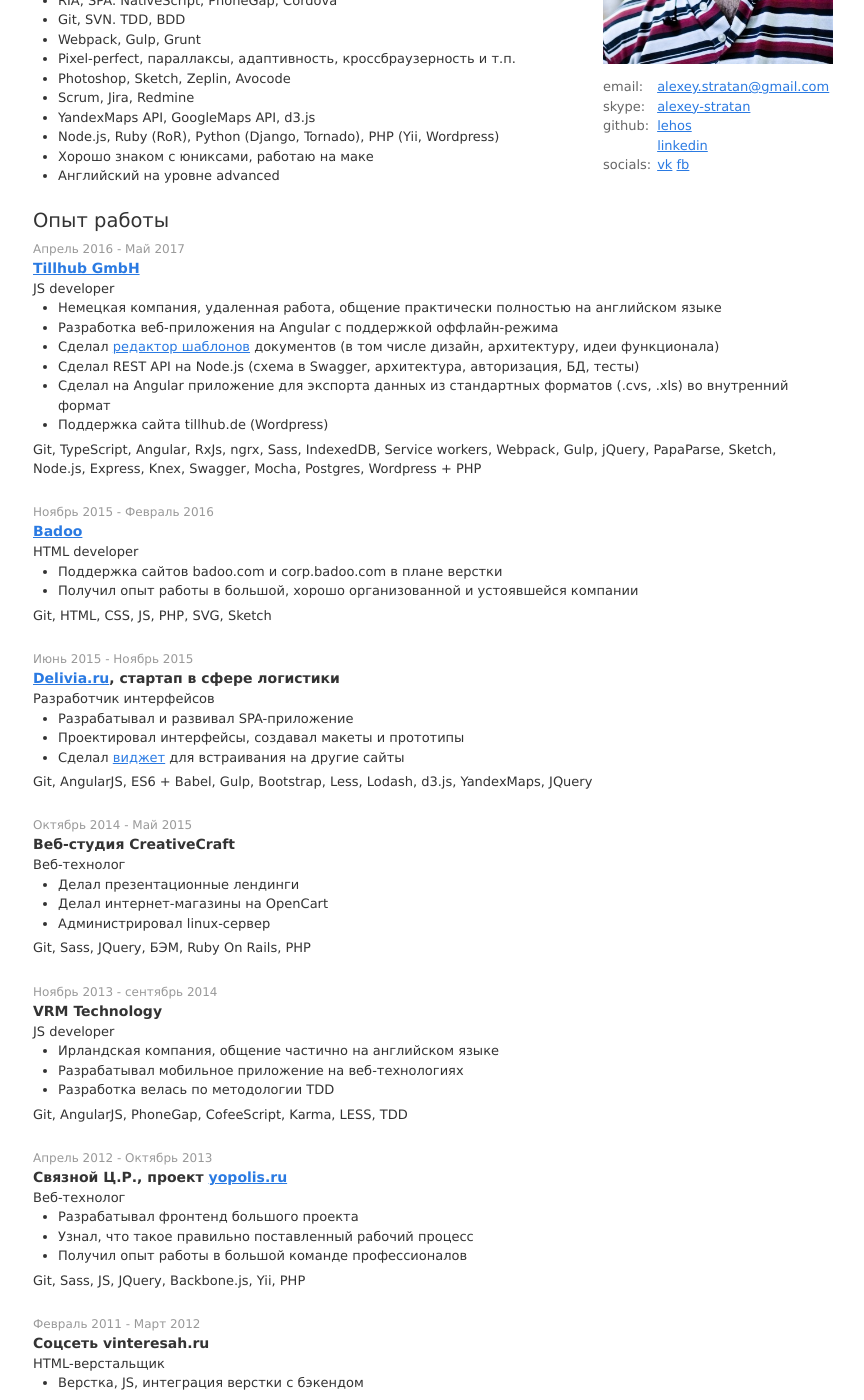
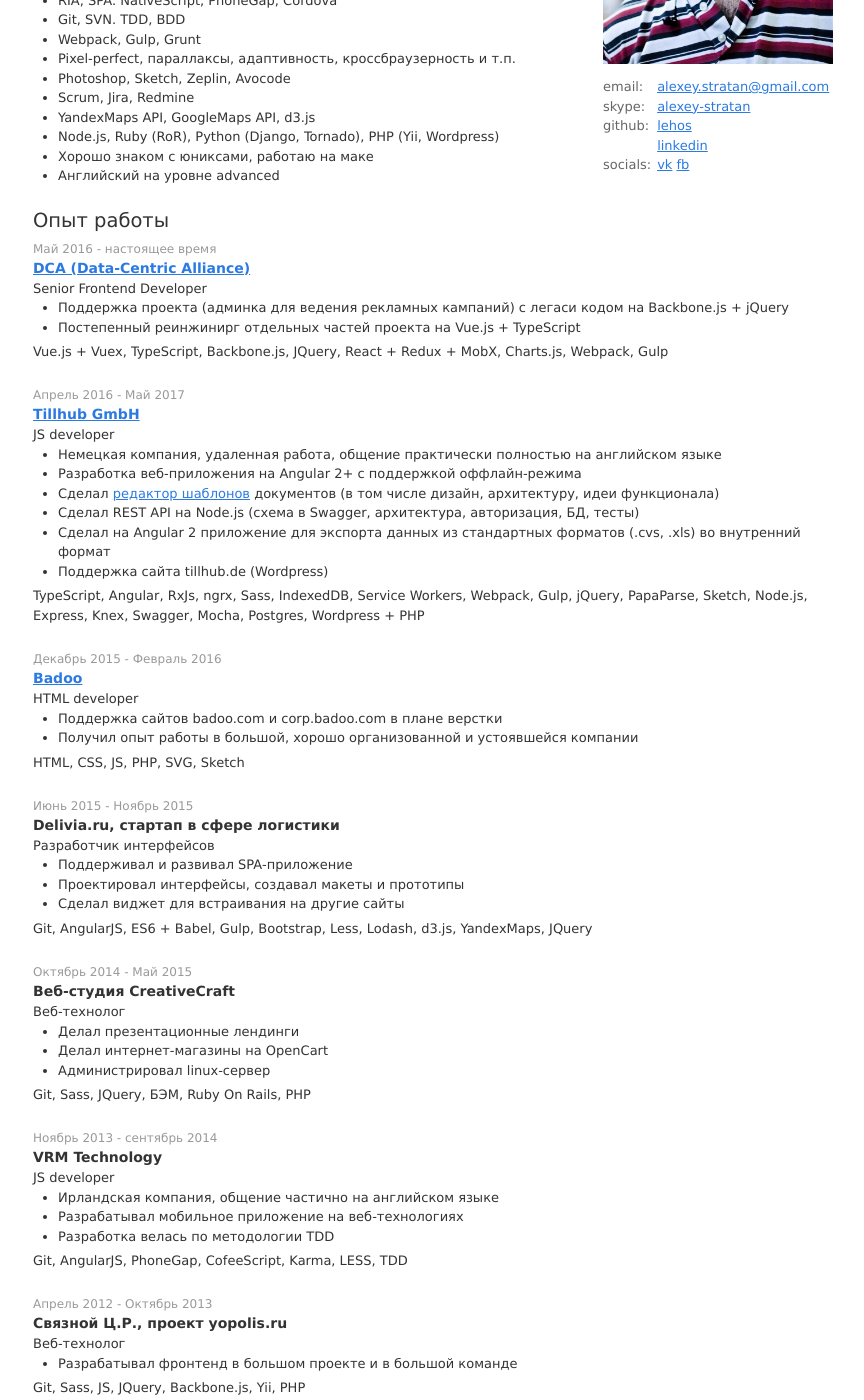
Before and after one commit to lehos/cv, a Jekyll site: the page built from index.md, in a window 1280 px wide and 1400 px high, scrolled down 359 px. Shown: the whole window, without its empty margins (207-1071 px from the left). Built offline with Jekyll 4.4.1, drawn with Linux system fonts in a browser that asks for light colours.

Commit message:
update cv 2018

```diff
--- a/_data/jobs.yml
+++ b/_data/jobs.yml
@@ -1,35 +1,44 @@
+- date: Май 2016 - настоящее время
+  name: <a href="http://dca.ru">DCA (Data-Centric Alliance)</a>
+  post: Senior Frontend Developer
+  desc:
+    - Поддержка проекта (админка для ведения рекламных кампаний) c легаси кодом на Backbone.js + jQuery
+    - Постепенный реинжинирг отдельных частей проекта на Vue.js + TypeScript
+  tech: >
+    Vue.js + Vuex, TypeScript, Backbone.js, JQuery, React + Redux + MobX, Charts.js, Webpack, Gulp
+
 - date: Апрель 2016 - Май 2017
   name: <a href="http://tillhub.de">Tillhub GmbH</a>
   post: JS developer
   desc:
     - Немецкая компания, удаленная работа, общение практически полностью на английском языке
-    - Разработка веб-приложения на Angular с поддержкой оффлайн-режима
+    - Разработка веб-приложения на Angular 2+ с поддержкой оффлайн-режима
     - >
       Сделал <a href="https://dashboard.tillhub.de/invoice/index-en.html">редактор шаблонов</a> документов
       (в том числе дизайн, архитектуру, идеи функционала)
     - >
       Сделал REST API на Node.js (схема в Swagger, архитектура, авторизация, БД, тесты)
-    - Сделал на Angular приложение для экспорта данных из стандартных форматов (.cvs, .xls) во внутренний формат
+    - Сделал на Angular 2 приложение для экспорта данных из стандартных форматов (.cvs, .xls) во внутренний формат
     - Поддержка сайта tillhub.de (Wordpress)
   tech: >
-    Git, TypeScript, Angular, RxJs, ngrx, Sass, IndexedDB, Service workers, Webpack, Gulp, jQuery, PapaParse, Sketch,
+    TypeScript, Angular, RxJs, ngrx, Sass, IndexedDB, Service Workers, Webpack, Gulp, jQuery, PapaParse, Sketch,
     Node.js, Express, Knex, Swagger, Mocha, Postgres, Wordpress + PHP
 
-- date: Ноябрь 2015 - Февраль 2016
+- date: Декабрь 2015 - Февраль 2016
   name: <a href="http://badoo.com">Badoo</a>
   post: HTML developer
   desc:
     - Поддержка сайтов badoo.com и corp.badoo.com в плане верстки
     - Получил опыт работы в большой, хорошо организованной и устоявшейся компании
-  tech: Git, HTML, CSS, JS, PHP, SVG, Sketch
+  tech: HTML, CSS, JS, PHP, SVG, Sketch
 
 - date: Июнь 2015 - Ноябрь 2015
-  name: <a href="http://delivia.ru">Delivia.ru</a>, стартап в сфере логистики
+  name: Delivia.ru, стартап в сфере логистики
   post: Разработчик интерфейсов
   desc:
-    - Разрабатывал и развивал SPA-приложение
+    - Поддерживал и развивал SPA-приложение
     - Проектировал интерфейсы, создавал макеты и прототипы
-    - Сделал <a href="https://widgets.delivia.ru/pickup/">виджет</a> для встраивания на другие сайты
+    - Сделал виджет для встраивания на другие сайты
   tech: Git, AngularJS, ES6 + Babel, Gulp, Bootstrap, Less, Lodash, d3.js, YandexMaps, JQuery
 
 - date: Октябрь 2014 - Май 2015
@@ -51,12 +60,9 @@
   tech: Git, AngularJS, PhoneGap, CofeeScript, Karma, LESS, TDD
 
 - date: Апрель 2012 - Октябрь 2013
-  name: Связной Ц.Р., проект <a href="http://yopolis.ru">yopolis.ru</a>
+  name: Связной Ц.Р., проект yopolis.ru
   post: Веб-технолог
-  desc:
-    - Разрабатывал фронтенд большого проекта
-    - Узнал, что такое правильно поставленный рабочий процесс
-    - Получил опыт работы в большой команде профессионалов
+  desc: Разрабатывал фронтенд в большом проекте и в большой команде
   tech: Git, Sass, JS, JQuery, Backbone.js, Yii, PHP
 
 - date: Февраль 2011 - Март 2012
```
